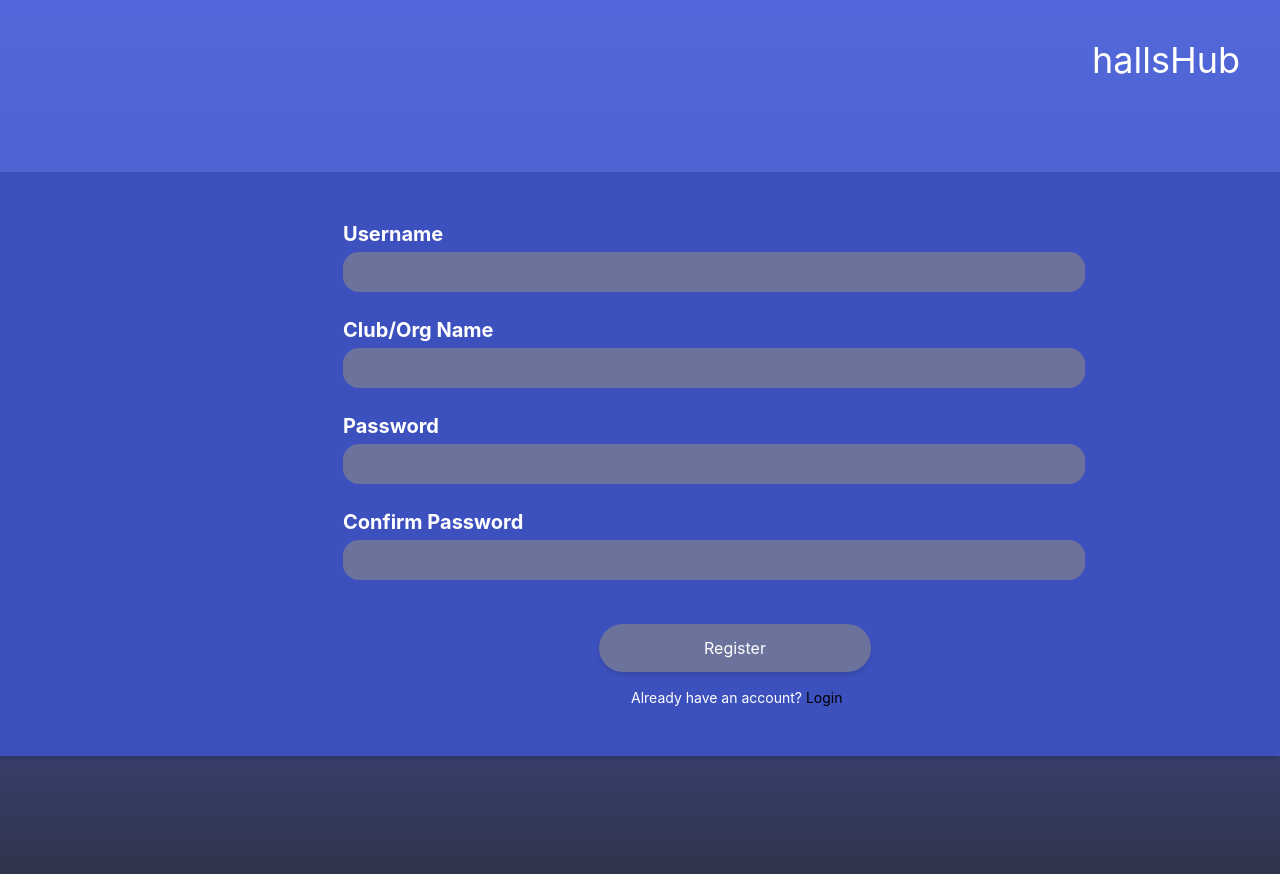
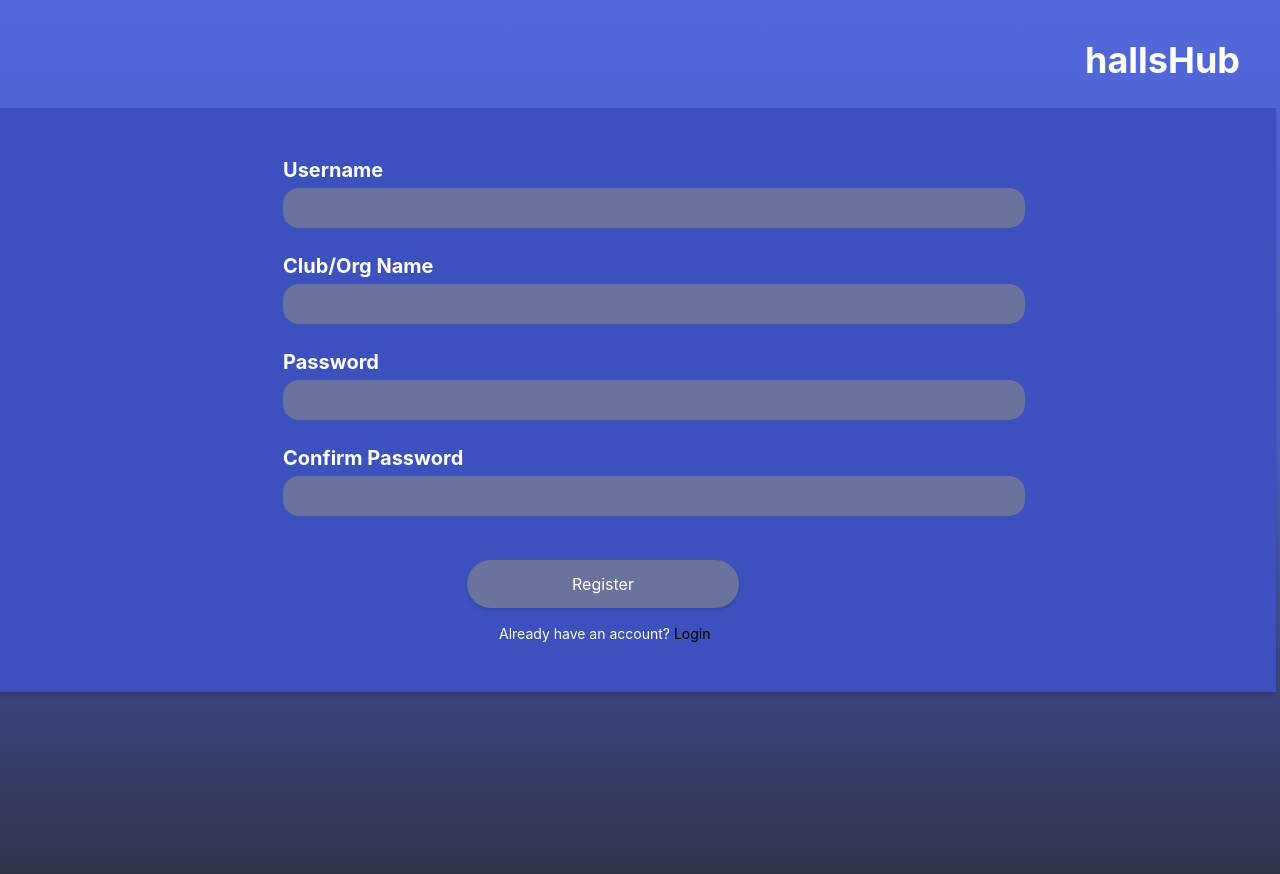
Before and after one commit to BharathVishnu/hallshub-frontend, a Next.js app: page /register in a window 1280 px wide. Shown: the top 874 px of the page. Built offline with nearby package versions, Linux system fonts and the light colour scheme; what tailwindcss-font-inter would draw is missing.

Commit message:
ui fixes

```diff
--- a/src/components/Login.jsx
+++ b/src/components/Login.jsx
@@ -4,7 +4,7 @@ import React from 'react';
 const LoginForm = () => {
   return (
     <div className="flex relative items-center justify-center mt-72 md:mt-80">
-      <div className="absolute right-0 bg-[#3D51BE] rounded-l-3xl px-6 py-12 md:px-96 shadow-md w-full md:w-[1321px] flex flex-col gap-2">
+      <div className="absolute right-0 bg-[#3D51BE] rounded-l-3xl px-6 py-32 mt-8 md:px-96 shadow-md w-full md:w-[1321px] flex flex-col gap-2">
         {/* Username Input */}
         <div className="mb-4">
           <label htmlFor="username" className="block text-lg md:text-xl font-bold text-white">
--- a/src/components/Navbar.jsx
+++ b/src/components/Navbar.jsx
@@ -5,11 +5,11 @@ const Navbar = () => {
   const router = useRouter();
 
   return (
-    <nav className="flex flex-col md:flex-row items-center justify-start md:justify-start ml-4 md:ml-24 gap-4 md:gap-24 py-4 mt-10">
-      <Link href="/book" className={`text-2xl text-white hover:text-black pb-2 md:pb-0 ${router.pathname === '/book' ? ' md:border-b-2 md:border-white-500 md:hover:border-black md:text-white' : 'md:text-gray-400'}`}>
+    <nav className="flex flex-col md:flex-row items-center justify-start md:justify-start ml-4 md:ml-24 gap-4 md:gap-24 py-4 mt-10 md:mt-2">
+      <Link href="/book" className={`text-3xl font-bold text-white hover:text-black pb-2 md:pb-0 ${router.pathname === '/book' ? ' md:border-b-4 md:border-white-500 md:hover:border-black md:text-white' : 'md:text-gray-400'}`}>
           Book
       </Link>
-      <Link href="/events" className={`text-2xl text-white hover:text-black pb-2 md:pb-0 ${router.pathname === '/events' ? ' md:border-b-2 md:border-white-500 md:hover:border-black md:text-white' : 'md:text-gray-400'}`}>
+      <Link href="/events" className={`text-3xl font-bold text-white hover:text-black pb-2 md:pb-0 ${router.pathname === '/events' ? ' md:border-b-4 md:border-white-500 md:hover:border-black md:text-white' : 'md:text-gray-400'}`}>
           Events
       </Link>
     </nav>
--- a/src/components/header.jsx
+++ b/src/components/header.jsx
@@ -3,7 +3,7 @@ import Link from 'next/link'
 
 const Header = () => {
   return (
-    <div className='text-4xl text-center md:text-right font-mont md:mr-10 mt-10'>
+    <div className='text-4xl font-bold text-center md:text-right font-mont md:mr-10 mt-10'>
         <Link href="/">hallsHub </Link>
     </div>
   )
--- a/src/pages/book.js
+++ b/src/pages/book.js
@@ -5,7 +5,7 @@ export default function Booking() {
   return (
     <main>
         <Navbar/>
-        <div className="rounded-l-3xl w-full md:w-[1321px] flex flex-col justify-center mx-auto mt-20 gap-2">
+        <div className="relative rounded-l-3xl w-full md:w-[1321px] flex flex-col items-center justify-center mx-auto mt-10 gap-2">
           {/* Event */}
           <div className="ml-5 mb-4">
             <label htmlFor="username" className="block text-lg md:text-xl font-bold text-white">
@@ -94,9 +94,12 @@ export default function Booking() {
 
 
           {/* Book Button */}
-          <Link href="/" className="mt-5 ml-5 md:w-[172px] text-md text-center bg-[#6B739D] hover:text-black hover:font-bold hover:bg-white text-white rounded-full py-3 px-8 shadow-md hover:shadow-2xl hover:shadow-black transition duration-500">
+          <Link href="/" className="md:absolute md:left-48 md:top-[100%] mt-5 ml-7 md:w-[170px] text-md text-center bg-[#6B739D] hover:text-black hover:font-bold hover:bg-white text-white rounded-full py-3 px-8 shadow-md hover:shadow-2xl hover:shadow-black transition duration-500">
             Book
           </Link>
+          {/* <Link href="/" className="md:absolute md:left-48 md:top-[100%] mt-5 ml-7 md:w-[170px] text-md text-center bg-[#6B739D] hover:text-black hover:font-bold hover:bg-white text-white rounded-full py-3 px-8 shadow-md hover:shadow-2xl hover:shadow-black transition duration-500">
+            Logout
+          </Link> */}
     </div>
     </main>
   )
--- a/src/pages/events.js
+++ b/src/pages/events.js
@@ -28,7 +28,7 @@ export default function Booking() {
         {loading ? (
         <Loading />
       ) : (
-        <div className='mt-10 md:ml-20 md:mr-20 grid grid-cols-1 sm:grid-cols-2 md:grid-cols-2 lg:grid-cols-3 gap-8 sm:gap-16 md:gap-8 lg:gap-16'>
+        <div className='mt-10 md:mb-14 md:ml-20 md:mr-20 grid grid-cols-1 sm:grid-cols-2 md:grid-cols-2 lg:grid-cols-3 gap-8 sm:gap-16 md:gap-8 lg:gap-16'>
               <Card/>
               {/* cards */}
               <Card/>
--- a/src/pages/index.js
+++ b/src/pages/index.js
@@ -12,7 +12,7 @@ export default function Home() {
 
       setTimeout(() => {
         setLoading(false);
-      }, 1000);
+      }, 400);
     };
 
     fetchData();
--- a/src/pages/register.js
+++ b/src/pages/register.js
@@ -3,10 +3,10 @@ import React from 'react';
 
 const Register = () => {
   return (
-    <div className="flex relative items-center justify-center mt-80 md:mt-96">
-      <div className="absolute right-0 bg-[#3D51BE] rounded-l-3xl px-6 py-12 md:px-96 shadow-md w-full md:w-[1321px] flex flex-col gap-2">
+    <div className="flex relative items-center justify-center mt-70 md:mt-80">
+      <div className="absolute right-1 bg-[#3D51BE] rounded-l-3xl px-6 py-12 md:px-96 shadow-md w-full md:w-[1321px] flex flex-col gap-2">
         {/* Username Input */}
-        <div className="mb-4">
+        <div className="mb-4 md:ml-[-56px]">
           <label htmlFor="username" className="block text-lg md:text-xl font-bold text-white">
             Username
           </label>
@@ -17,7 +17,7 @@ const Register = () => {
           />
         </div>
         {/* Club  */}
-        <div className="mb-4">
+        <div className="mb-4 md:ml-[-56px]">
           <label htmlFor="username" className="block text-lg md:text-xl font-bold text-white">
             Club/Org Name
           </label>
@@ -27,7 +27,7 @@ const Register = () => {
             className="mt-1 p-2 w-full md:w-[742px] bg-[#6B739D] border-blue-500 rounded-2xl focus:outline-none focus:ring focus:border-blue-300"
           />
         </div>
-        <div className="mb-4">
+        <div className="mb-4 md:ml-[-56px]">
           <label htmlFor="username" className="block text-lg md:text-xl font-bold text-white">
             Password
           </label>
@@ -38,7 +38,7 @@ const Register = () => {
           />
         </div>
         {/* Password Input */}
-        <div className="mb-4">
+        <div className="mb-4 md:ml-[-56px]">
           <label htmlFor="password" className="block text-lg md:text-xl font-bold text-white">
             Confirm Password
           </label>
@@ -50,12 +50,12 @@ const Register = () => {
         </div>
 
         {/* Login Button */}
-        <Link href="/" className="mt-5 md:ml-64 mx-auto md:w-[272px] text-md text-center bg-[#6B739D] hover:text-black hover:font-bold hover:bg-white text-white rounded-full py-3 px-8 shadow-md hover:shadow-2xl hover:shadow-black transition duration-500">
+        <Link href="/" className="mt-5 md:ml-32 mx-auto md:w-[272px] text-md text-center bg-[#6B739D] hover:text-black hover:font-bold hover:bg-white text-white rounded-full py-3 px-8 shadow-md hover:shadow-2xl hover:shadow-black transition duration-500">
           Register
         </Link>
 
         {/* Register Link */}
-        <div className='mt-2 text-sm md:text-md ml-10 md:ml-72'>
+        <div className='mt-2 text-sm md:text-md ml-10 md:ml-40'>
           Already have an account?
           <Link href="/" className='text-black hover:text-white ml-1'>
                 Login
```
